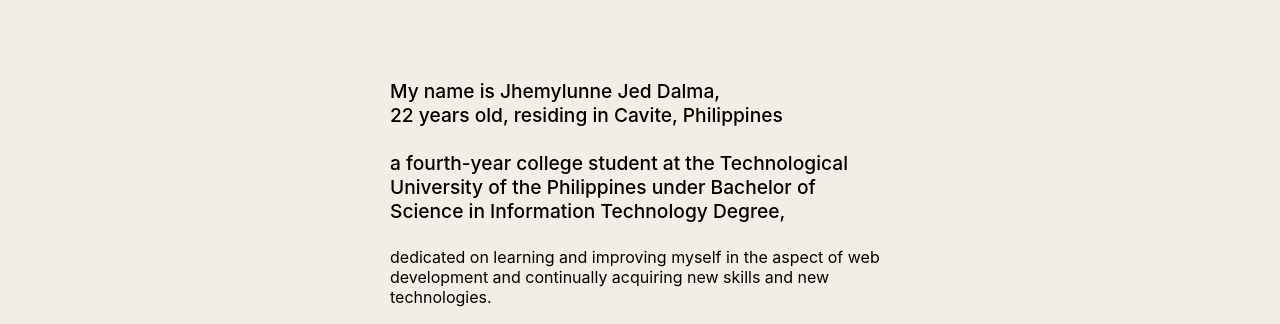
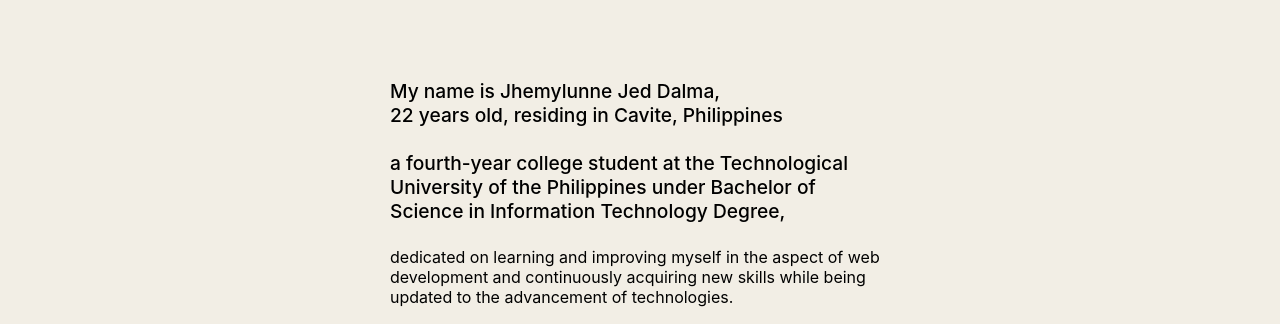
Before and after one commit to jhemylunnejed/portfolio, a plain HTML site: page about.html in a window 1280 px wide. Shown: the part 118-442 px from the top of the page. Drawn offline with Linux system fonts and the light colour scheme.

Commit message:
grammar fixes

```diff
--- a/about.html
+++ b/about.html
@@ -69,8 +69,8 @@
                 residing in Cavite, Philippines<br><br>a fourth-year college student at the Technological University of the Philippines
               under Bachelor of Science in Information Technology Degree, </strong><br><br></p>
             <p class="about-subinfo">dedicated on learning
-                and improving myself in the aspect of web development and continually acquiring new
-                skills and new technologies. </p>
+                and improving myself in the aspect of web development and continuously acquiring new
+                skills while being updated to the advancement of technologies. </p>
             <img class="about-image" src="assets/aboutphoto.jpg">
 
 
```
